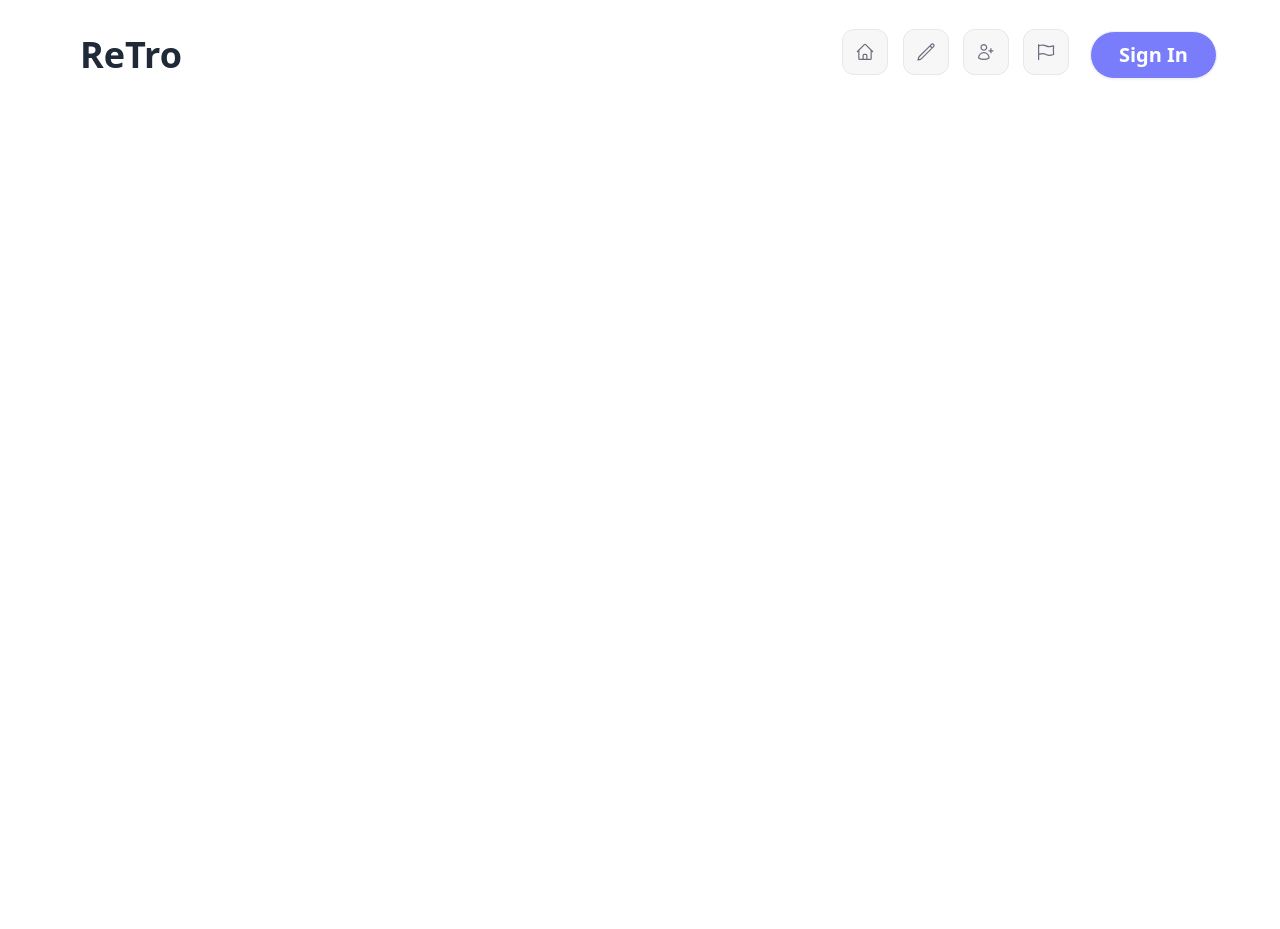
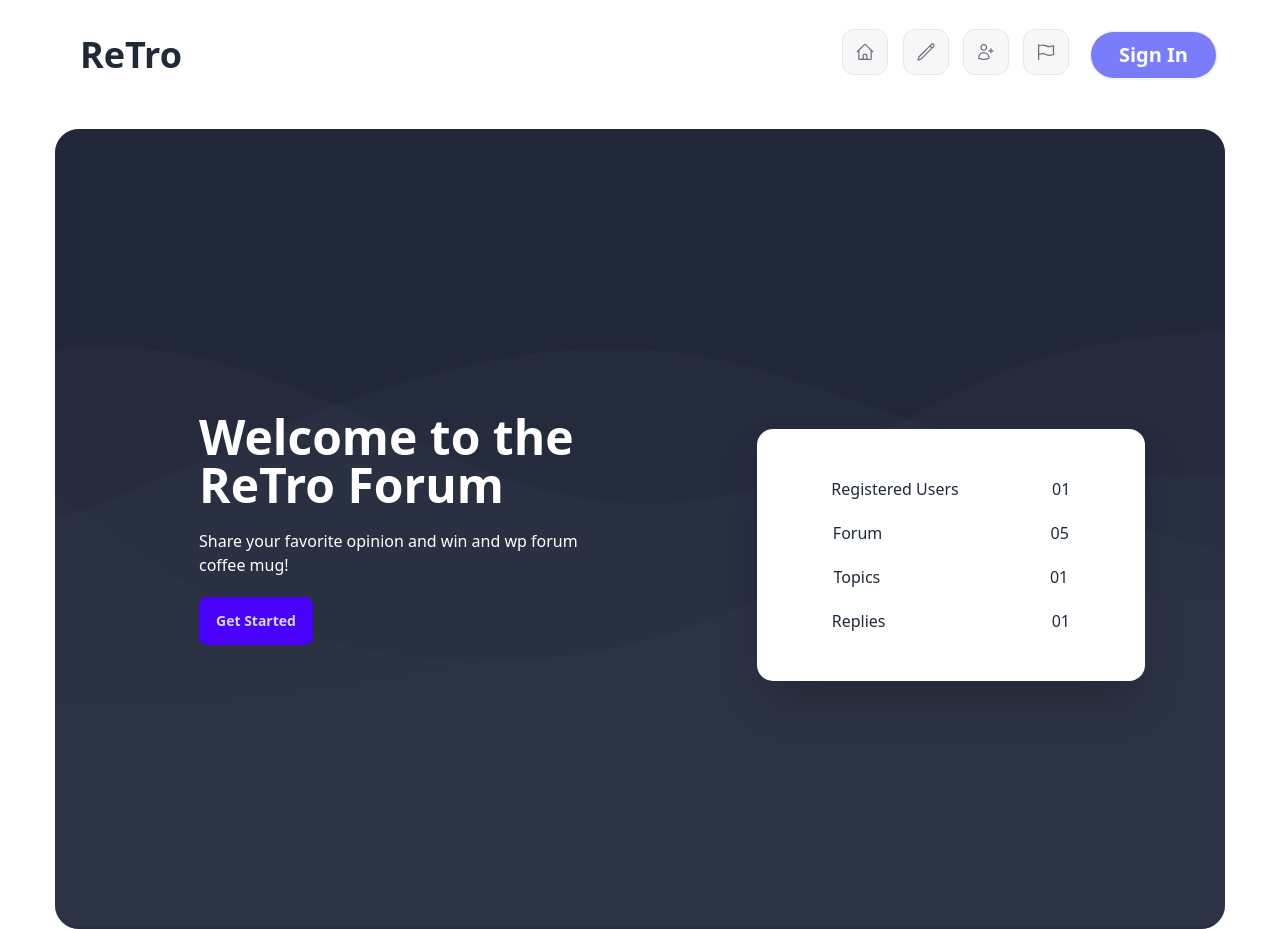
Before and after one commit to masud467/ReTro-Forum-for-Content-Creators, a plain HTML site: page index.html in a window 1280 px wide. Before the commit the page ends 800 px from the top, so only its background shows below. Drawn offline with nearby package versions, Linux system fonts and the light colour scheme.

Commit message:
added the banner section

```diff
--- a/index.html
+++ b/index.html
@@ -44,7 +44,36 @@
     </header>
     <main>
         <!-- banner section -->
-
+        <div class="hero min-h-screen rounded-3xl overflow-hidden mt-10" style="background-image: url('/images/bg-banner.png');   background-color: rgb(18, 19, 45);" >
+            <div class="hero-overlay bg-opacity-60"></div>
+            <div class="flex justify-around ">
+                <div class=" text-white w-auto p-36">
+                    <div class="">
+                      <h1 class="mb-5  text-5xl font-bold">Welcome to the <span>ReTro</span> Forum</h1>
+                      <p class="mb-5">Share your favorite opinion and win and wp forum coffee mug!</p>
+                      <button class="btn btn-primary">Get Started</button>
+                    </div>
+                </div>
+                <div class=" w-1/2 h-2/3 shadow-2xl bg-base-100 p-12 space-y-5 mr-20 mt-40 rounded-2xl">
+                    <div class="flex justify-around space-x-10">
+                        <p>Registered Users</p>
+                        <span>01</span>
+                    </div>
+                    <div class="flex justify-around gap-x-28">
+                        <p>Forum</p>
+                        <span>05</span>
+                    </div>
+                    <div class="flex justify-around gap-x-28">
+                        <p>Topics</p>
+                        <span>01</span>
+                    </div>
+                    <div class="flex justify-around gap-x-28">
+                        <p>Replies</p>
+                        <span>01</span>
+                    </div>
+                </div>
+            </div>
+        </div>
     </main>
     <footer>
 
```
Also changed, not shown: images/bg-banner.png (renamed from images/bgbanner.png).
